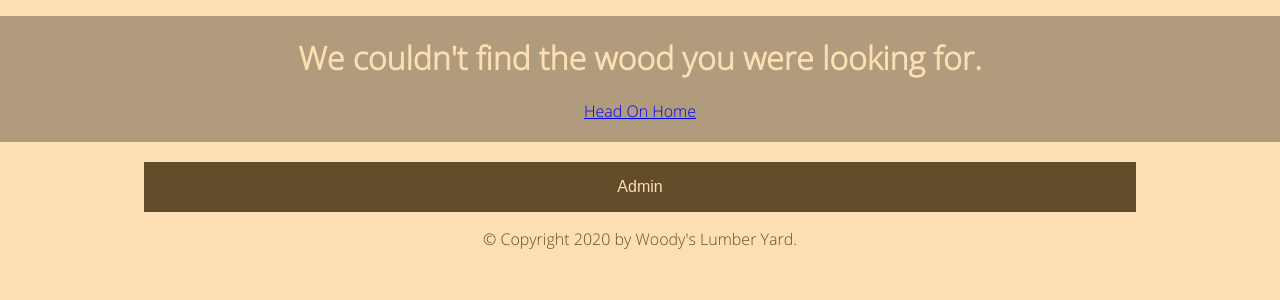
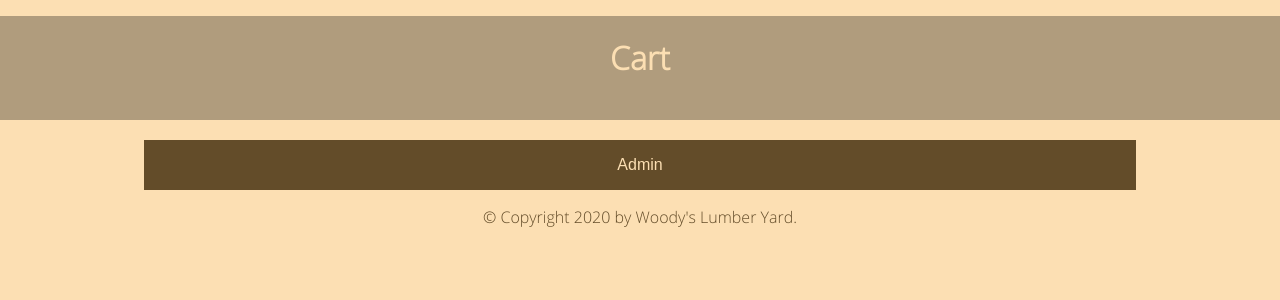
Before and after one commit to starlightromero/woodys-lumber-yard, a Flask app: page /cart in a window 1280 px wide. Shown: the part 141-441 px from the top of the page. Run offline with Flask 2, Linux system fonts and the light colour scheme.

Commit message:
added cart and profile routes

```diff
--- a/app.py
+++ b/app.py
@@ -193,6 +193,18 @@ def lattice():
     return "Lattice"
 
 
+@app.route("/profile")
+def profile():
+    """Profile page."""
+    return render_template("profile.html")
+
+
+@app.route("/cart")
+def cart():
+    """Cart page."""
+    return render_template("cart.html")
+
+
 @app.route("/admin", methods=["POST", "GET"])
 def admin():
     """Admin page."""
--- a/templates/base.html
+++ b/templates/base.html
@@ -19,10 +19,10 @@
       </form>
       <h1><a href="/">Woody's Lumber Yard</a></h1>
       <div class="user-icons">
-        <a href="#">
+        <a href="/profile">
           <img src="/static/assets/user.svg" alt="My Account">
         </a>
-        <a href="#">
+        <a href="/cart">
           <img src="/static/assets/shopping-cart.svg" alt="Shopping Cart">
         </a>
       </div>
```
